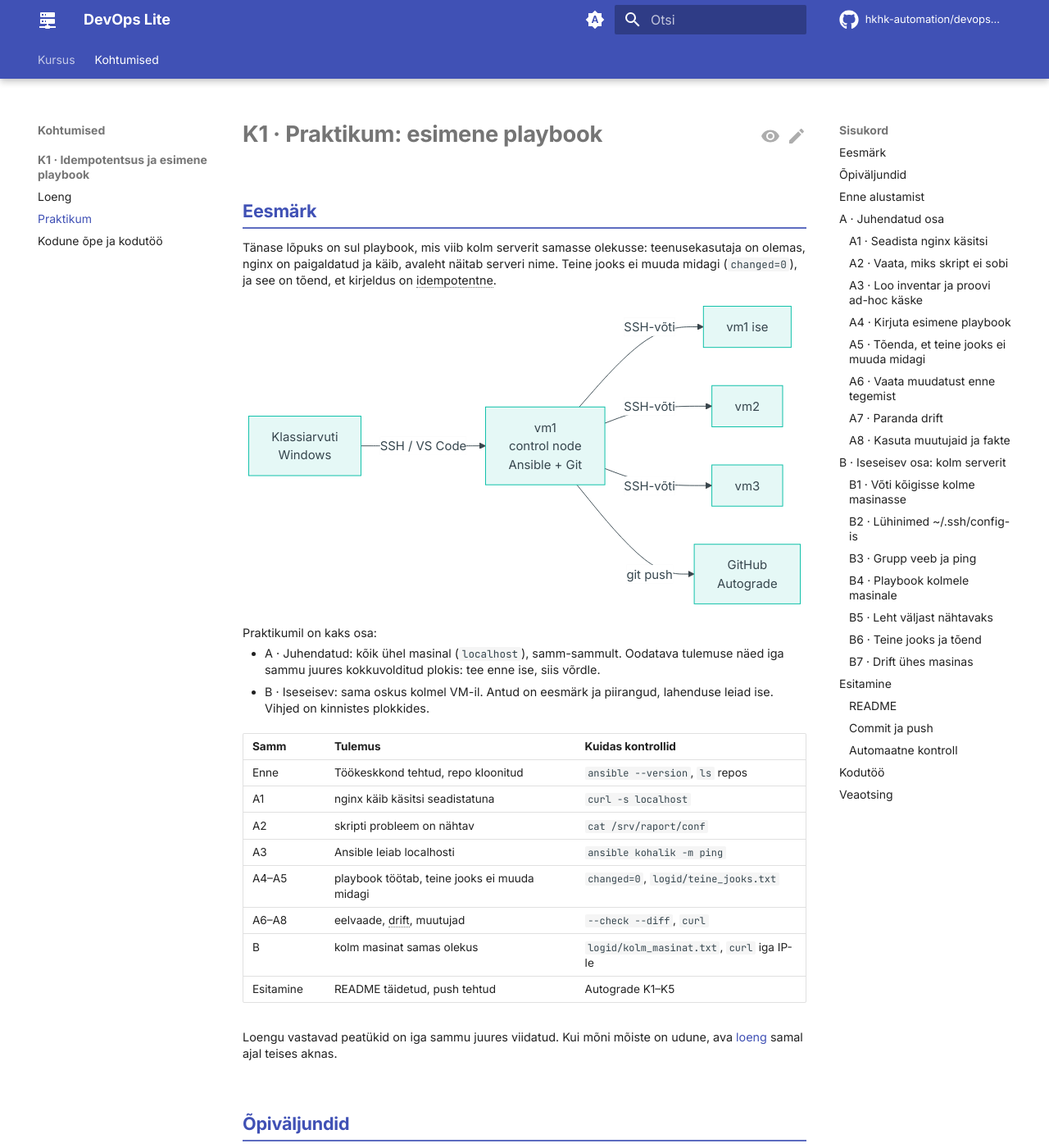
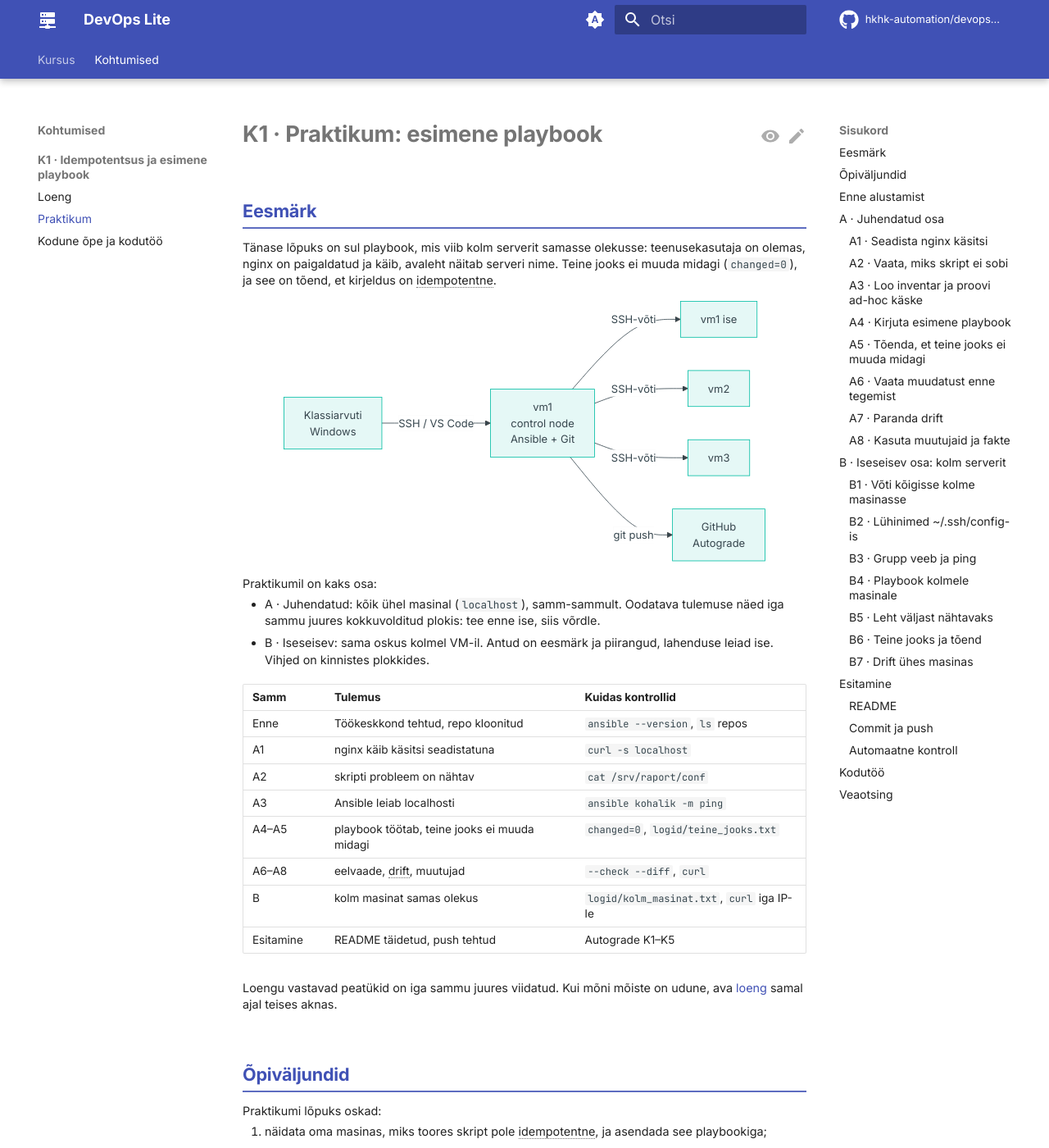
Before and after one commit to hkhk-automation/devops-lite, an MkDocs documentation site: the page built from docs/week01/lab.md, in a window 1280 px wide and 1400 px high. Shown: the whole window at 82% size. Built offline with MkDocs 1.6.1 and Material for MkDocs 9.7.7, drawn with Linux system fonts in a browser that asks for light colours; comment, search, counter and statistics services are not loaded.

Commit message:
Mermaid-joonis väiksemaks (max 30rem, keskel)

```diff
--- a/docs/stylesheets/extra.css
+++ b/docs/stylesheets/extra.css
@@ -61,3 +61,9 @@
   font-size: .62rem;
   color: var(--md-default-fg-color--light);
 }
+
+/* Mermaid-joonised: mitte üle kogu lehe */
+.md-typeset .mermaid {
+  max-width: 30rem;
+  margin: .6em auto;
+}
```
